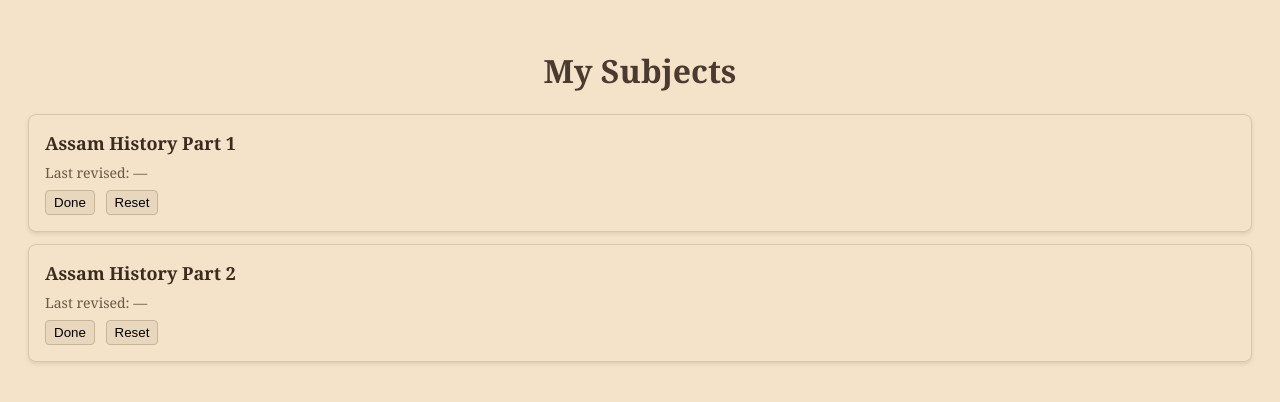
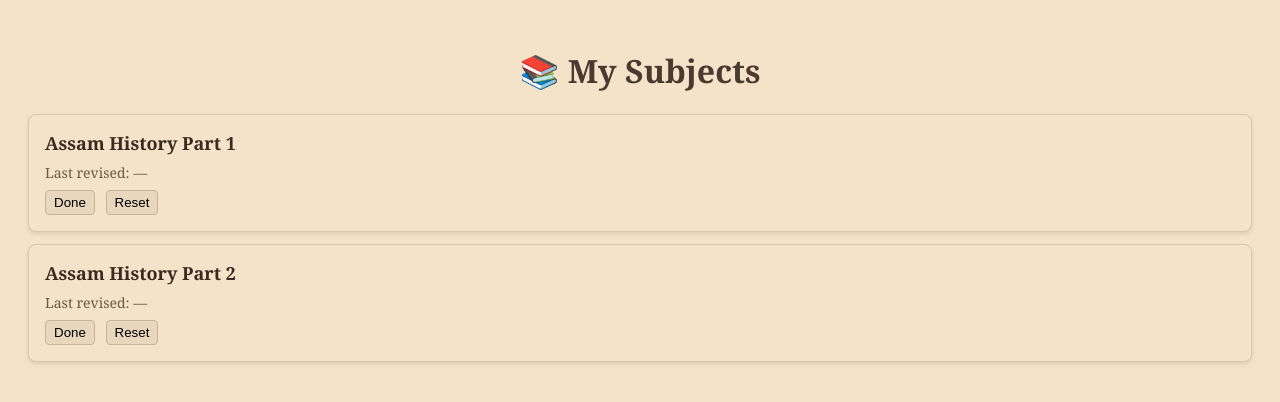
Before and after one commit to dekajyotiprakash26-pixel/StudyApp, a plain HTML site: page index.html in a window 1280 px wide. Drawn offline with Linux system fonts and the light colour scheme.

Commit message:
Update index.html

```diff
--- a/index.html
+++ b/index.html
@@ -57,7 +57,7 @@ button{
 
 <body>
 
-<h1>My Subjects</h1>
+<h1>📚 My Subjects</h1>
 
 <div class="subject" data-id="assam1" onclick="openPage('assam-history-part1/index.html')">
   <a href="assam-history-part1/index.html">Assam History Part 1</a>
```
